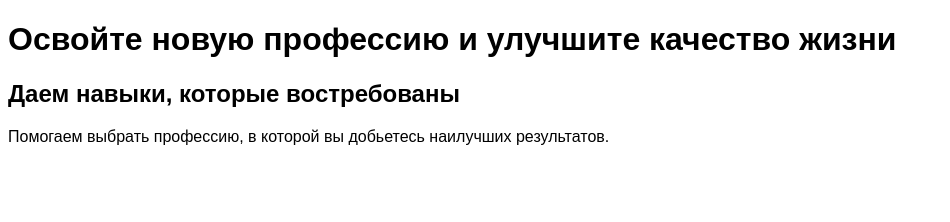
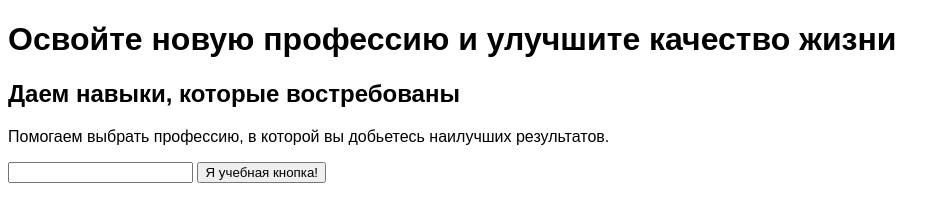
Before and after one commit to skypro-backend/web_dev-course03, a plain HTML site: page index.html in a window 1280 px wide. Shown: the whole page, without its empty margins (0-950 px from the left). Drawn offline with Linux system fonts and the light colour scheme.

Commit message:
lesson01 video05 time 01:50

```diff
--- a/index.html
+++ b/index.html
@@ -17,6 +17,11 @@
     <h1>Освойте новую профессию и улучшите качество жизни</h1>
     <h2>Даем навыки, которые востребованы</h2>
     <p>Помогаем выбрать профессию, в которой вы добьетесь наилучших результатов.</p>
+    <input id="input">
+    <button id="button">Я учебная кнопка!</button>
+    <script>
+        console.log(document.getElementById('button'));
+    </script>
 </body>
 
 </html>
```
